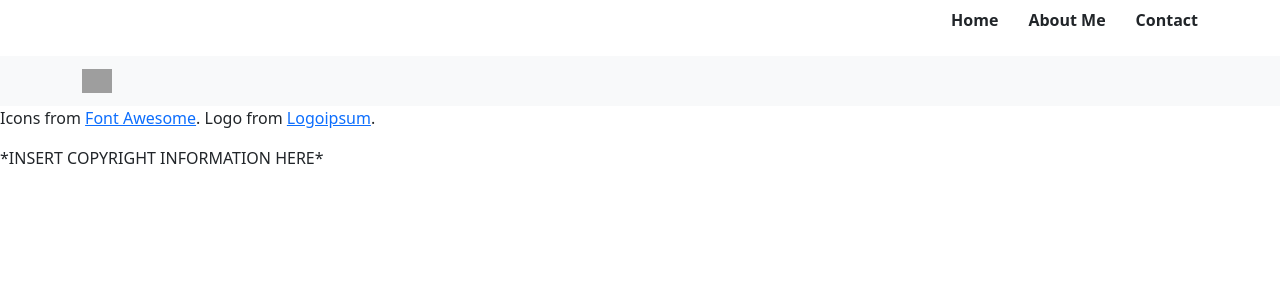
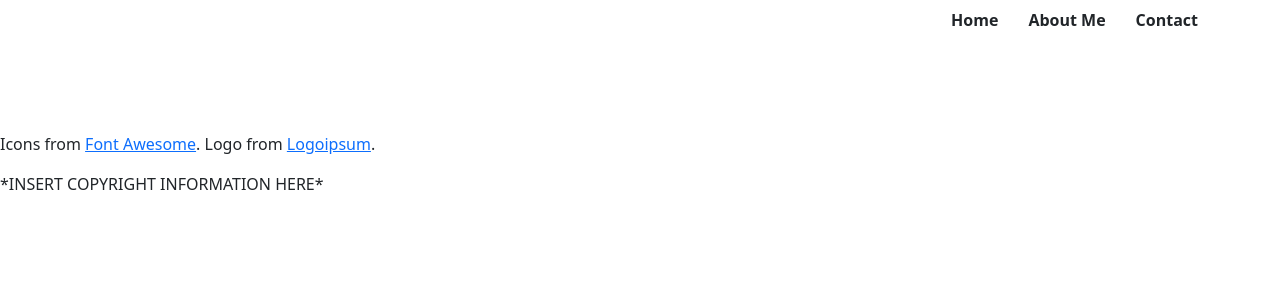
Before and after one commit to jbanban/studyante-3rdYear-python, a Flask app: page / in a window 1280 px wide. Shown: the top 300 px of the page. Run offline with Flask 3, Linux system fonts and the light colour scheme; some libraries are stand-ins or nearby versions; grey boxes are pictures that could not be loaded.

Commit message:
update 03:42pm

```diff
--- a/templates/home.html
+++ b/templates/home.html
@@ -3,10 +3,10 @@
 
 
 {% block content %}
-    <nav class="navbar bg-body-tertiary">
+    <nav class="navbar bg-body-black">
         <div class="container">
-        <a class="navbar-brand" href="#">
-            <img src="/docs/5.3/assets/brand/bootstrap-logo.svg" alt="Bootstrap" width="30" height="24">
+        <a class="navbar-brand" href="{{ url_for('home') }}">
+            <img src="{{ url_for('static', filename='images/jblog-logo-dark.png')}}" alt="logo" height="50">
         </a>
         {% for Post in Posts %}
         <div class="Post">
```
Also changed, not shown: instance/labexam.db (added), static/images/jblog-logo-dark.png (renamed from static/jblog-logo-dark.png).
